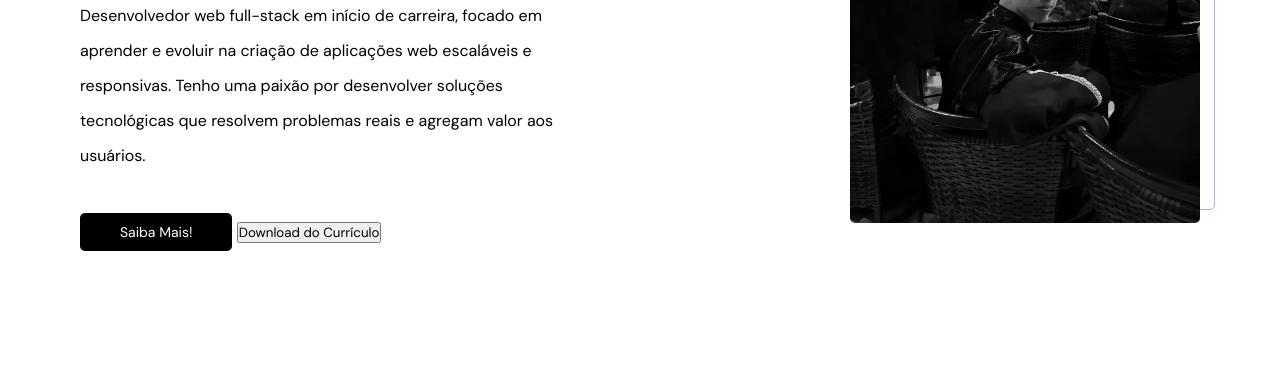
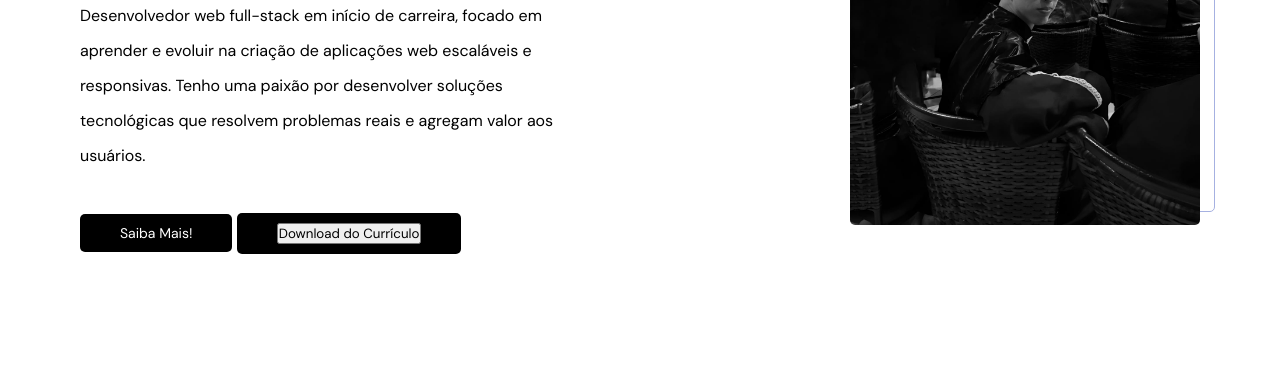
Before and after one commit to MatheusTerradasDEV/MatheusTerradasDEV.github.io, a plain HTML site: page index.html in a window 1280 px wide. Shown: the part 421-800 px from the top of the page. Drawn offline with Linux system fonts and the light colour scheme.

Commit message:
Update index.html

```diff
--- a/index.html
+++ b/index.html
@@ -57,7 +57,7 @@
           e agregam valor aos usuários.
         </p>
         <a href="#about" class="btn btn-primary">Saiba Mais!</a>
-        <a href="https://drive.google.com/file/d/1xIMCOwaj_RNwlQCHA_wzjPNZDvO4D76G/view?usp=sharing" target="_blank">
+        <a href="https://drive.google.com/file/d/1xIMCOwaj_RNwlQCHA_wzjPNZDvO4D76G/view?usp=sharing" target="_blank" class="btn btn-primary">
            <button>Download do Currículo</button>
     </a>
       </div>
```
